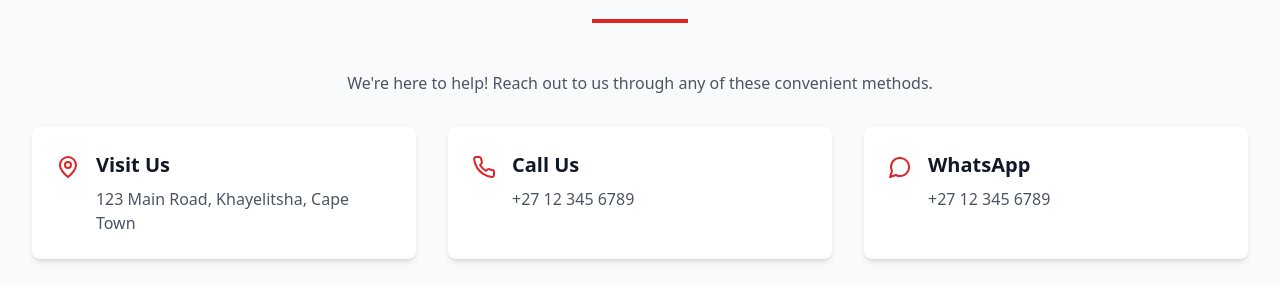
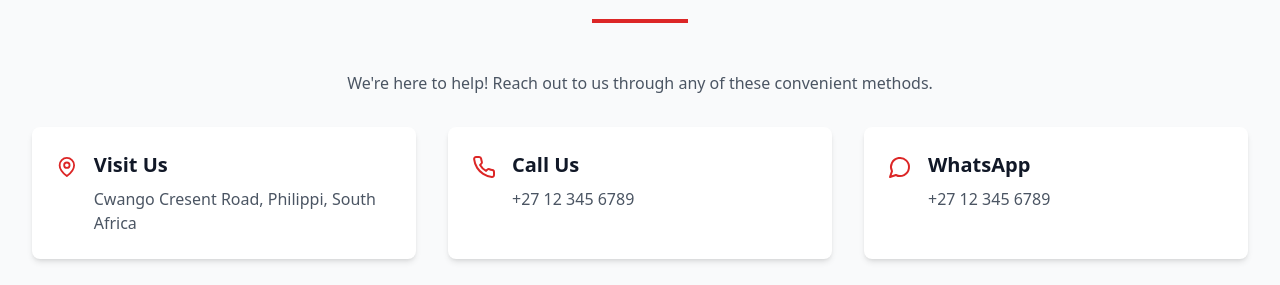
Before and after one commit to VuyolwethuM6/ikasi-tutor, a React (Vite) app: page / in a window 1280 px wide. Shown: the part 3622-3907 px from the top of the page. Built offline with nearby package versions, Linux system fonts and the light colour scheme.

Commit message:
updated email address

```diff
--- a/src/components/Contact/Contact.tsx
+++ b/src/components/Contact/Contact.tsx
@@ -7,7 +7,7 @@ const contactInfo = [
   {
     icon: MapPin,
     title: 'Visit Us',
-    content: '123 Main Road, Khayelitsha, Cape Town',
+    content: 'Cwango Cresent Road, Philippi, South Africa',
     action: () => window.open('https://maps.google.com?q=123+Main+Road,+Khayelitsha,+Cape+Town', '_blank')
   },
   {
```
